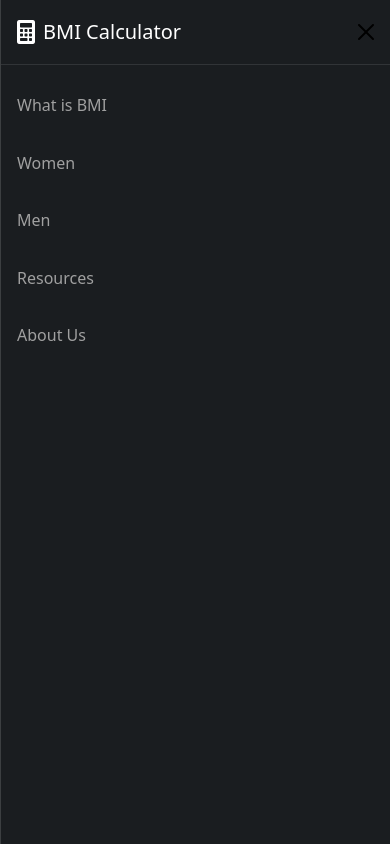
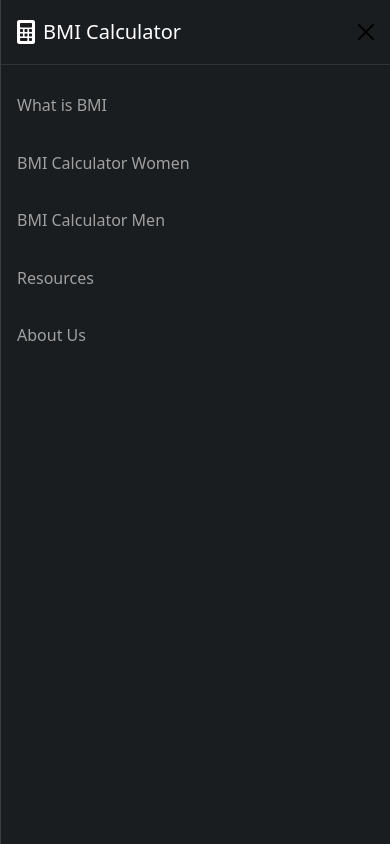
Before and after one commit to bmicalculators/bmicalculators.github.io, a Flask app: page /about-us in a window 390 px wide, after a click that opens the changed part. Run offline with Flask 3, Linux system fonts and the light colour scheme.

Commit message:
Agent query: I've updated the navigation menu items. Could you check if 'BMI Calculator Women' and 'BMI Calculator Men' are showing correctly in both desktop and mobile navigation?
Update navigation links to clarify BMI calculator options for men and women.

Screenshot: https://storage.googleapis.com/screenshot-production-us-central1/58bd47f8-c750-466c-b9c6-5d0e8394349c/07b8d8c8-b6a7-4047-9b8d-ee00d85847a8.jpg

```diff
--- a/templates/base.html
+++ b/templates/base.html
@@ -65,10 +65,10 @@
                             <a class="nav-link" href="{{ url_for('what_is_bmi') }}">What is BMI</a>
                         </li>
                         <li class="nav-item">
-                            <a class="nav-link" href="{{ url_for('bmi_women') }}">Women</a>
+                            <a class="nav-link" href="{{ url_for('bmi_women') }}">BMI Calculator Women</a>
                         </li>
                         <li class="nav-item">
-                            <a class="nav-link" href="{{ url_for('bmi_men') }}">Men</a>
+                            <a class="nav-link" href="{{ url_for('bmi_men') }}">BMI Calculator Men</a>
                         </li>
                         <li class="nav-item">
                             <a class="nav-link" href="{{ url_for('resources') }}">Resources</a>
@@ -101,10 +101,10 @@
                     <a class="nav-link" href="{{ url_for('what_is_bmi') }}">What is BMI</a>
                 </li>
                 <li class="nav-item">
-                    <a class="nav-link" href="{{ url_for('bmi_women') }}">Women</a>
+                    <a class="nav-link" href="{{ url_for('bmi_women') }}">BMI Calculator Women</a>
                 </li>
                 <li class="nav-item">
-                    <a class="nav-link" href="{{ url_for('bmi_men') }}">Men</a>
+                    <a class="nav-link" href="{{ url_for('bmi_men') }}">BMI Calculator Men</a>
                 </li>
                 <li class="nav-item">
                     <a class="nav-link" href="{{ url_for('resources') }}">Resources</a>
```
